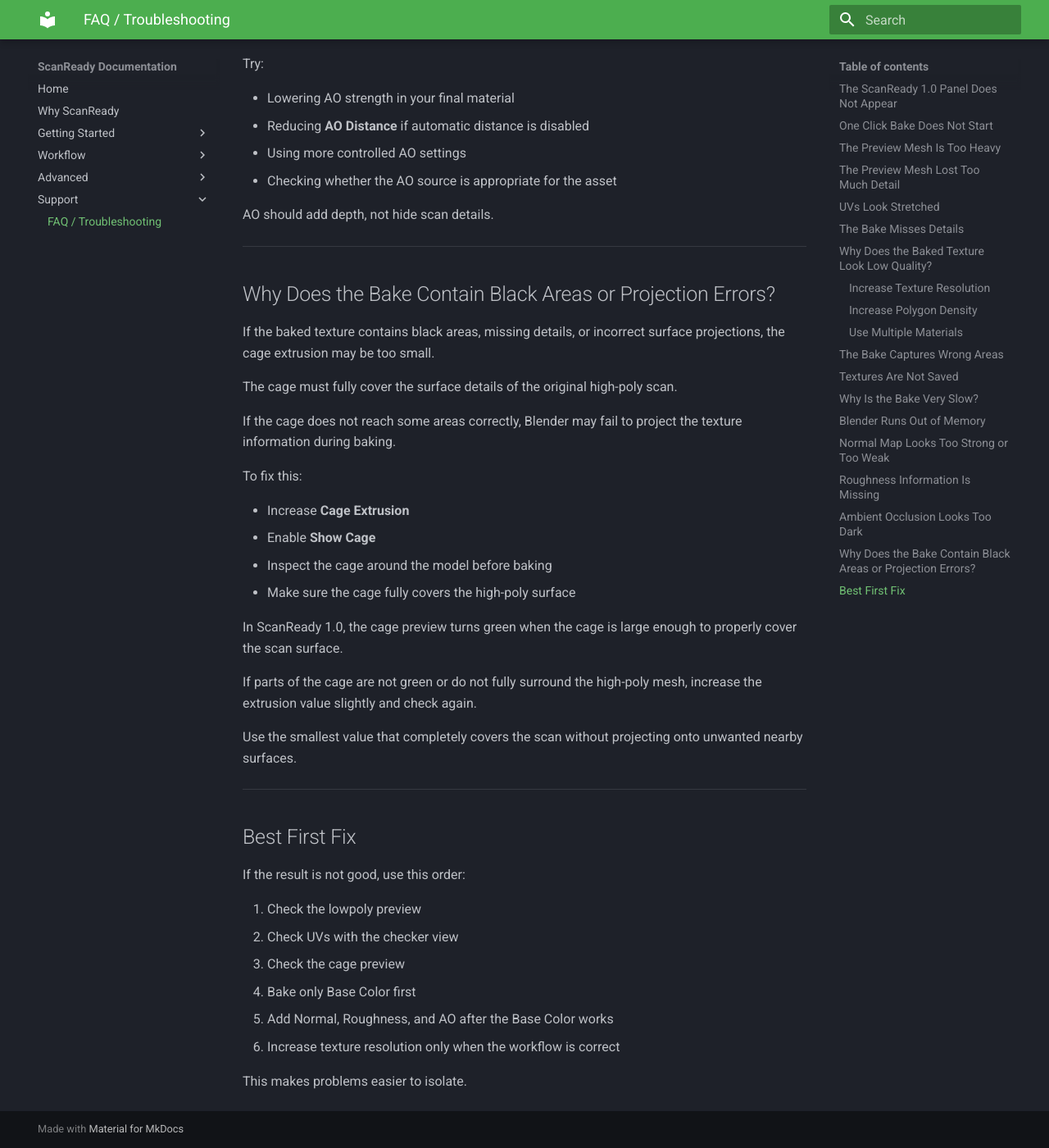
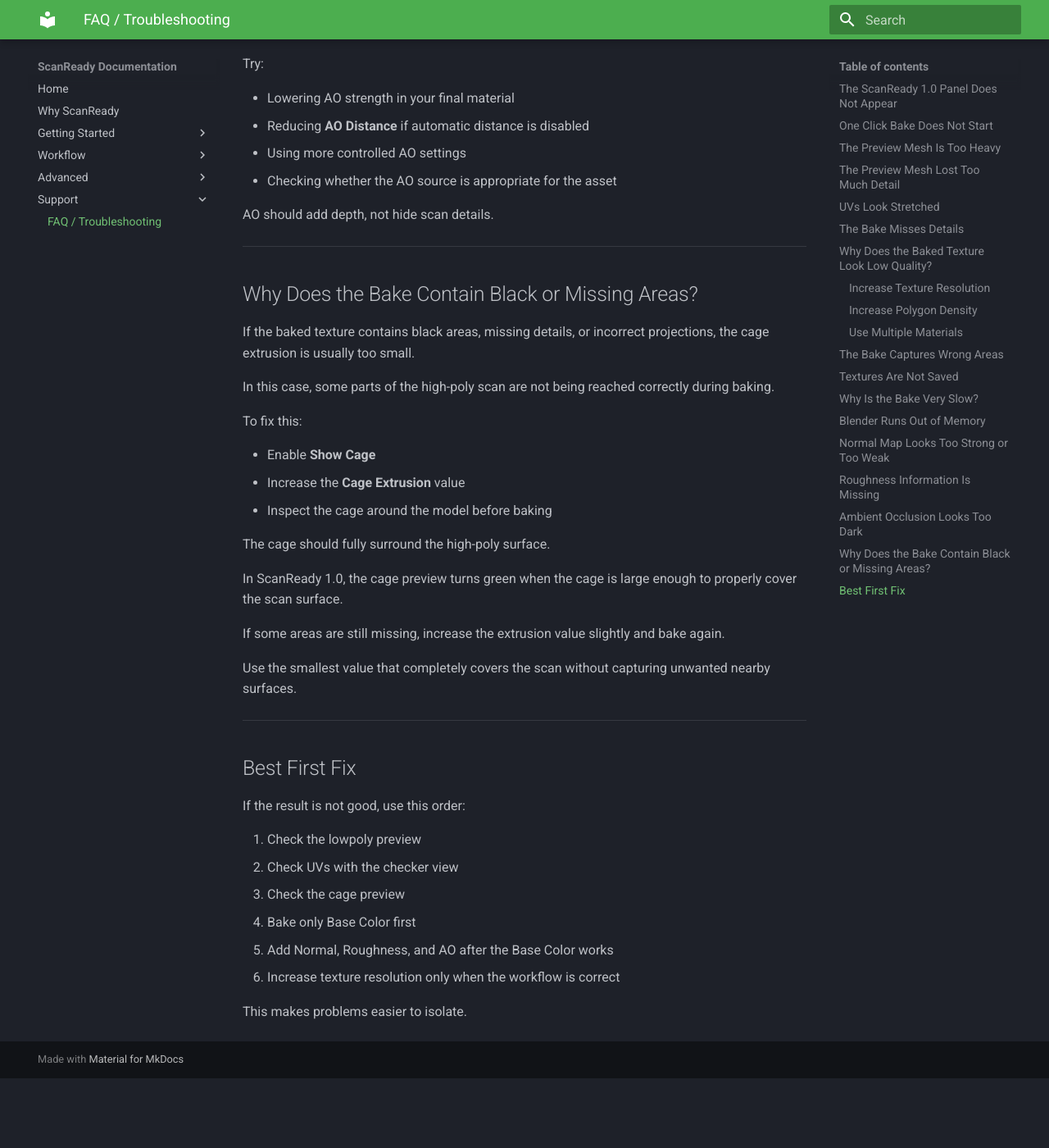
Before and after one commit to marioschiano/scanready-docs, an MkDocs documentation site: the page built from docs/troubleshooting.md, in a window 1280 px wide and 1400 px high, scrolled down 6347 px. Shown: the whole window at 82% size. Built offline with MkDocs 1.6.1 and Material for MkDocs 9.7.7, drawn with Linux system fonts in a browser that asks for light colours; after the commit the page ends 7662 px from its top, so only the background shows below that.

Commit message:
Update troubleshooting.md

```diff
--- a/docs/troubleshooting.md
+++ b/docs/troubleshooting.md
@@ -248,26 +248,25 @@
 AO should add depth, not hide scan details.
 
 ---
-## Why Does the Bake Contain Black Areas or Projection Errors?
+## Why Does the Bake Contain Black or Missing Areas?
 
-If the baked texture contains black areas, missing details, or incorrect surface projections, the cage extrusion may be too small.
+If the baked texture contains black areas, missing details, or incorrect projections, the cage extrusion is usually too small.
 
-The cage must fully cover the surface details of the original high-poly scan.
-
-If the cage does not reach some areas correctly, Blender may fail to project the texture information during baking.
+In this case, some parts of the high-poly scan are not being reached correctly during baking.
 
 To fix this:
 
-- Increase **Cage Extrusion**
 - Enable **Show Cage**
+- Increase the **Cage Extrusion** value
 - Inspect the cage around the model before baking
-- Make sure the cage fully covers the high-poly surface
+
+The cage should fully surround the high-poly surface.
 
 In ScanReady 1.0, the cage preview turns green when the cage is large enough to properly cover the scan surface.
 
-If parts of the cage are not green or do not fully surround the high-poly mesh, increase the extrusion value slightly and check again.
+If some areas are still missing, increase the extrusion value slightly and bake again.
 
-Use the smallest value that completely covers the scan without projecting onto unwanted nearby surfaces.
+Use the smallest value that completely covers the scan without capturing unwanted nearby surfaces.
 
 ---
 
```
